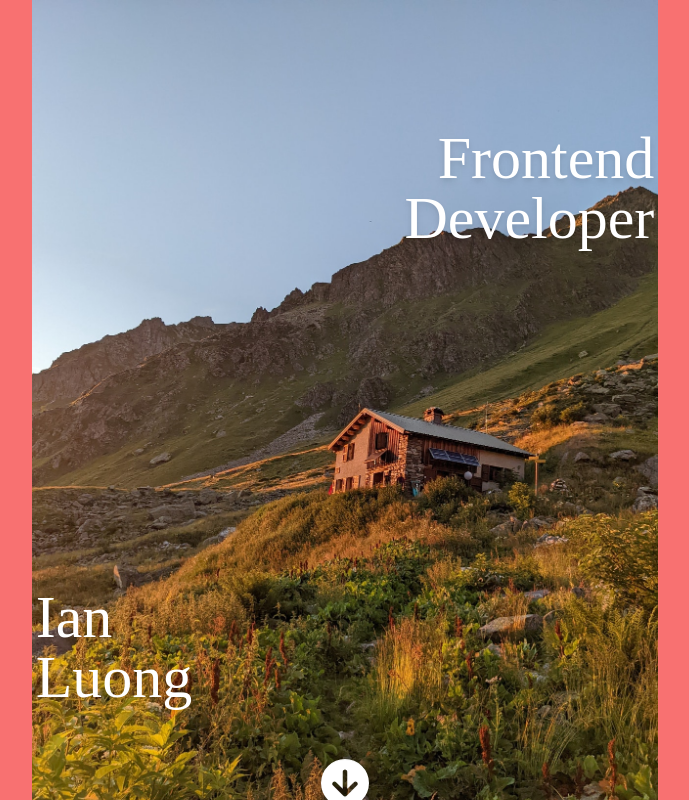
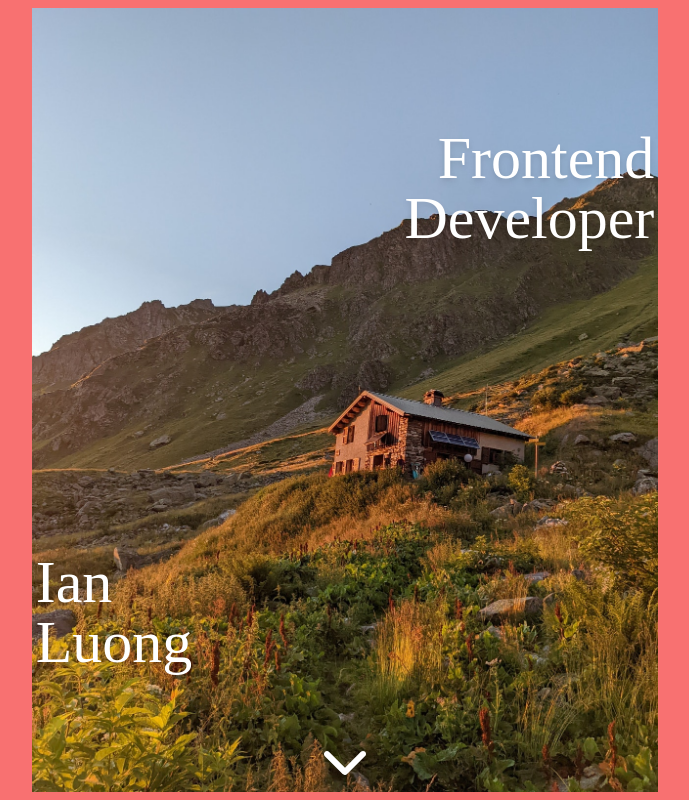
Before and after one commit to IanLuong/ianluong.github.io, a React (Create React App) app: page / in a window 1280 px wide. Shown: the top 800 px of the page, without its empty margins (295-984 px from the left). Built offline with nearby package versions, Linux system fonts and the light colour scheme; a web font is replaced by a local one.

Commit message:
Change hero image and adjust sizes

```diff
--- a/src/components/Hero.js
+++ b/src/components/Hero.js
@@ -1,6 +1,6 @@
 import portrait from "../img/pexels-kassandre-pedro-12798416.jpg"
 import { FontAwesomeIcon } from "@fortawesome/react-fontawesome"
-import { faArrowCircleDown } from "@fortawesome/free-solid-svg-icons"
+import { faChevronDown } from "@fortawesome/free-solid-svg-icons"
 import { useRef } from "react"
 
 export default function Hero() {
@@ -11,7 +11,7 @@ export default function Hero() {
       <div className="bg-red-400 lg:m-auto lg:max-w-screen-lg">
         <div className="relative flex flex-col md:flex-row bg-red-400 min-h-screen justify-center items-center md:m-auto md:w-2/3">
           <img
-            className="w-3/4 md:w-11/12 animate-fade2s"
+            className="w-3/4 md:w-11/12 h-[98vh] animate-fade2s max-h-screen object-cover"
             src={portrait}
             alt=""
           />
@@ -22,8 +22,8 @@ export default function Hero() {
             Ian <br /> Luong
           </h1>
           <FontAwesomeIcon
-            className="animate-bounce text-white hover:text-black cursor-pointer drop-shadow-md absolute bottom-4"
-            icon={faArrowCircleDown}
+            className="text-white hover:text-black cursor-pointer drop-shadow-md absolute bottom-4"
+            icon={faChevronDown}
             size="3x"
             onClick={() =>
               scrollRef.current.scrollIntoView({ behavior: "smooth" })
@@ -33,7 +33,7 @@ export default function Hero() {
       </div>
 
       <div className="bg-white">
-        <div className="md:m-auto md:w-2/3 lg:w-1/2" ref={scrollRef}>
+        <div className="md:m-auto md:w-2/3 lg:w-1/2 lg:max-w-screen-lg" ref={scrollRef}>
           <div className="flex flex-col p-6 gap-4 font-inter">
             <h1 className="font-ibarra font-semibold self-center text-6xl">
               About me
```
Also changed, not shown: 1 other file (tests, documents, lock files or other folders).
